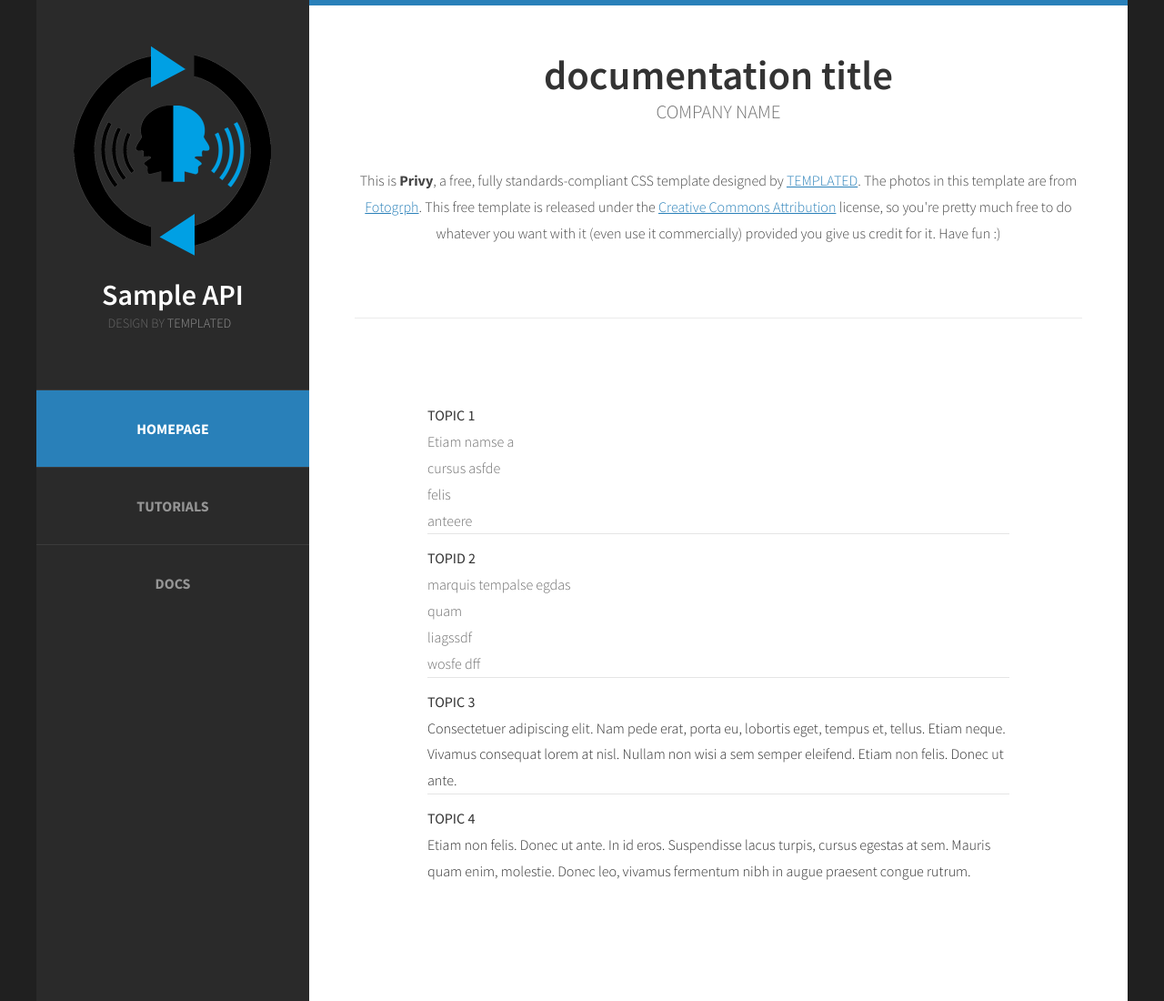
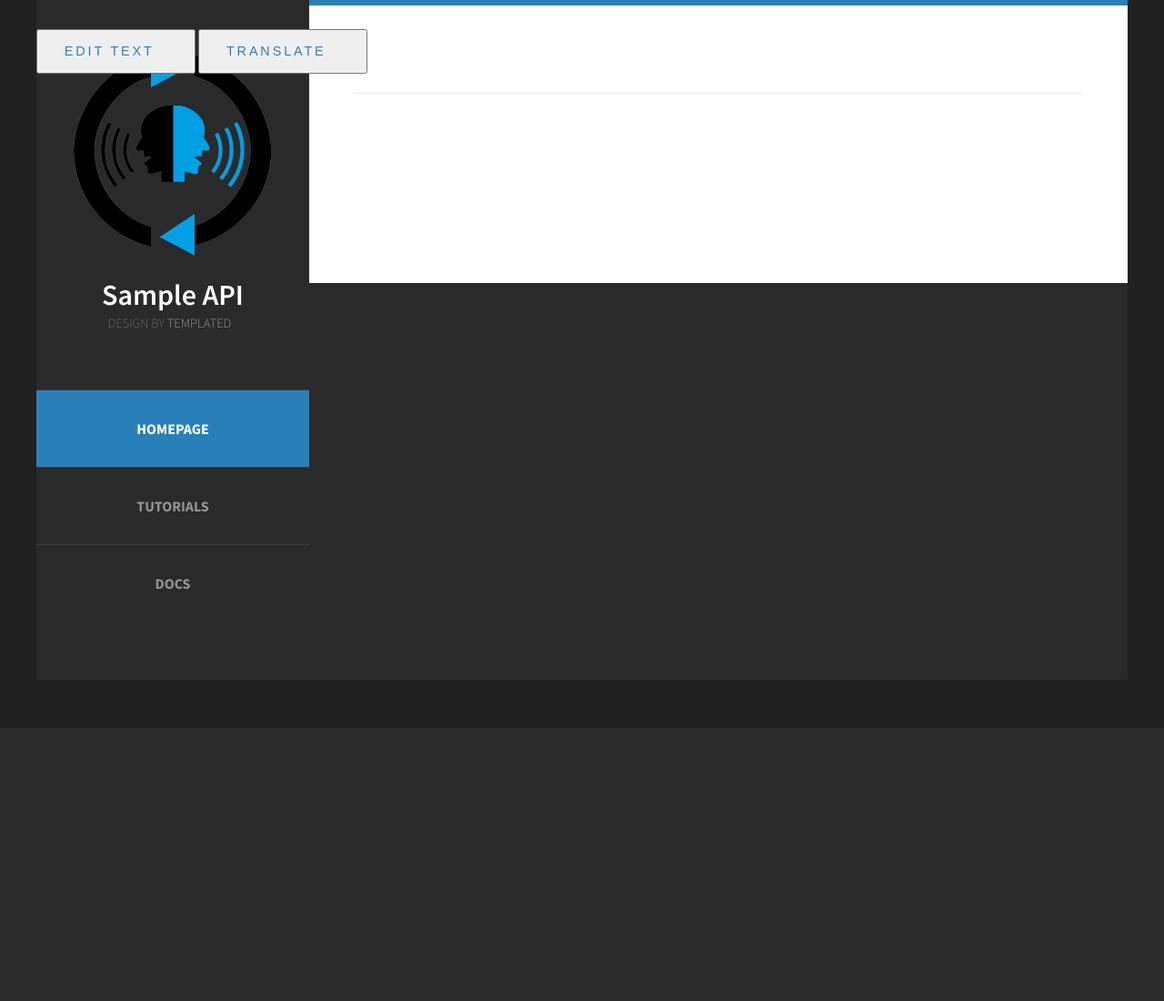
Before and after one commit to Hack4Diversity-SF/TransDocs, a Flask app: page / in a window 1280 px wide. Shown: the whole page at 91% size. After the commit the page ends 648 px from the top, so only its background shows below. Run offline with Flask 2, Linux system fonts and the light colour scheme; data that the repository does not hold is empty; some libraries are stand-ins or nearby versions.

Commit message:
Web page can read jsom. Buttons added but currently do nothing.

```diff
--- a/html/sample.json
+++ /dev/null
@@ -1,26 +0,0 @@
-{"widget": {
-    "debug": "on",
-    "window": {
-        "title": "Sample Konfabulator Widget",
-        "name": "main_window",
-        "width": 500,
-        "height": 500
-    },
-    "image": {
-        "src": "Images/Sun.png",
-        "name": "sun1",
-        "hOffset": 250,
-        "vOffset": 250,
-        "alignment": "center"
-    },
-    "text": {
-        "data": "Click Here",
-        "size": 36,
-        "style": "bold",
-        "name": "text1",
-        "hOffset": 250,
-        "vOffset": 100,
-        "alignment": "center",
-        "onMouseUp": "sun1.opacity = (sun1.opacity / 100) * 90;"
-    }
-}}
--- a/static/css/default.css
+++ b/static/css/default.css
@@ -275,7 +275,7 @@
 		text-transform: uppercase;
 		font-weight: 400;
 		font-size: 0.90em;
-		color: #FFF;
+		color: #2980b9;
 	}
 
 	.button:before
@@ -570,3 +570,18 @@
 		color: #000;
 		background: red;
 	}
+
+
+/*********************************************************************************/
+/* Edit Button                                                                     */
+/*********************************************************************************/
+
+	#buttons
+	{
+		width: auto;
+		height: auto;
+		position: fixed;
+		display: table-row;
+		float: right;
+		margin: 2em 2em 0em 0em;
+	}
--- a/templates/homepage.html
+++ b/templates/homepage.html
@@ -1,49 +1,50 @@
 <script type="text/javascript">
 $(document).ready(function() {
-	$.getJSON('sample.json', function(data) {
-		alert(data.widget.debug);
-		//var test = "<h3>'" + data
+
+	var tableofcontents = [];
+
+	$.getJSON('api/en/Flask/0.10.1', function(data) {
+
+		$("#welcome").html(
+			"<h2>" + data.title + "</h2>" +
+			"<span class='byline'>" + data.description + "</span>"
+		);
+
+		/** Creates list element for each section. Populates lists with
+		  * names of each subsection. Add html text to an array. */
+		var maxSections = data.sections.length;
+		for (var curSection = 0; curSection < maxSections; curSection++) {
+
+			var currentlist =
+				"<li><h2>"
+					+ data.sections[curSection].title
+						+ "</h2></br></br>";
+
+			var maxSubSections = data.sections[curSection].content.length;
+			for (var curSubSection = 0; curSubSection < maxSubSections; curSubSection++)
+				currentlist +=
+					"<p><h3>" +
+						data.sections[curSection].content[curSubSection].title
+							+ "</h3></br>"
+								+ data.sections[curSection].content[curSubSection].text
+									+"</br></br></p>";
+
+			currentlist += "</li>";
+			tableofcontents.push(currentlist);
+		}
+
+
+		var maxToC = tableofcontents.length;
+		var str = "<ul class='style1'>";
+		for (var i = 0; i < maxToC; i++) {
+			str += tableofcontents[i];
+		}
+		str += "</ul>";
+
+		$("#featured").html(str);
 	});
 });
 </script>
 
-<div id="welcome">
-	<div class="title">
-		<h2>DOCUMENTATION TITLE</h2>
-		<span class="byline">COMPANY NAME</span>
-	</div>
-	<p>This is <strong>Privy</strong>, a free, fully standards-compliant CSS template designed by <a href="http://templated.co" rel="nofollow">TEMPLATED</a>. The photos in this template are from <a href="http://fotogrph.com/"> Fotogrph</a>. This free template is released under the <a href="http://templated.co/license">Creative Commons Attribution</a> license, so you're pretty much free to do whatever you want with it (even use it commercially) provided you give us credit for it. Have fun :) </p>
-	<ul class="actions">
-		<li><a href="#" class="button">Etiam posuere</a></li>
-	</ul>
-</div>
-<div id="featured">
-	<ul class="style1">
-		<li class="first">
-			<h3>Topic 1</h3>
-			<p>
-				Etiam namse a</br>
-				cursus asfde</br>
-				felis </br>
-				anteere  </br>
-			</p>
-		</li>
-		<li>
-			<h3>Topid 2</h3>
-			<p>
-				marquis tempalse egdas </br>
-				quam </br>
-				liagssdf </br>
-				wosfe dff</br>
-			</p>
-		</li>
-		<li>
-			<h3>Topic 3</h3>
-			<p><a href="#">Consectetuer adipiscing elit. Nam pede erat, porta eu, lobortis eget, tempus et, tellus. Etiam neque. Vivamus consequat lorem at nisl. Nullam non wisi a sem semper eleifend. Etiam non felis. Donec ut ante.</a></p>
-		</li>
-		<li>
-			<h3>Topic 4</h3>
-			<p><a href="#">Etiam non felis. Donec ut ante. In id eros. Suspendisse lacus turpis, cursus egestas at sem. Mauris quam enim, molestie. Donec leo, vivamus fermentum nibh in augue praesent congue rutrum.</a></p>
-		</li>
-	</ul>
-</div>
+<div id="welcome"class="title"> </div>
+<div id="featured">	</div>
--- a/templates/index.html
+++ b/templates/index.html
@@ -24,6 +24,21 @@ Released   : 20130902
 
 <script type="text/javascript" src="http://ajax.googleapis.com/ajax/libs/jquery/1.3.2/jquery.min.js"></script>
 
+<script type="text/javascript">
+
+var startEditing = function() {
+    alert("success");
+/*    $("#main").contentEditable='true';
+    document.designMode='on';
+    void 0;
+*/};
+
+$("#edit").click(function{
+    alert("override");
+});
+
+</script>
+
 
 </head>
 <body>
@@ -38,6 +53,12 @@ Released   : 20130902
                 {% include "homepage.html" %}
             {% endblock main %}
         </div>
+
+        <div id="buttons">
+            <input type="button" name="edit" value="EDIT TEXT" class="button" onclick="startEditing();">
+            <input type="button" name="translate" value="TRANSLATE" class="button" onclick="alert('translate')">
+        <div>
+
     </div>
 </body>
 </html>
```
Also changed, not shown: html/homepage.html (+4 -3 lines), html/index.html (deleted, +0 -46 lines), html/sidebar.html (deleted, +0 -13 lines), templates/sample2.json (added, +22 -0 lines).
